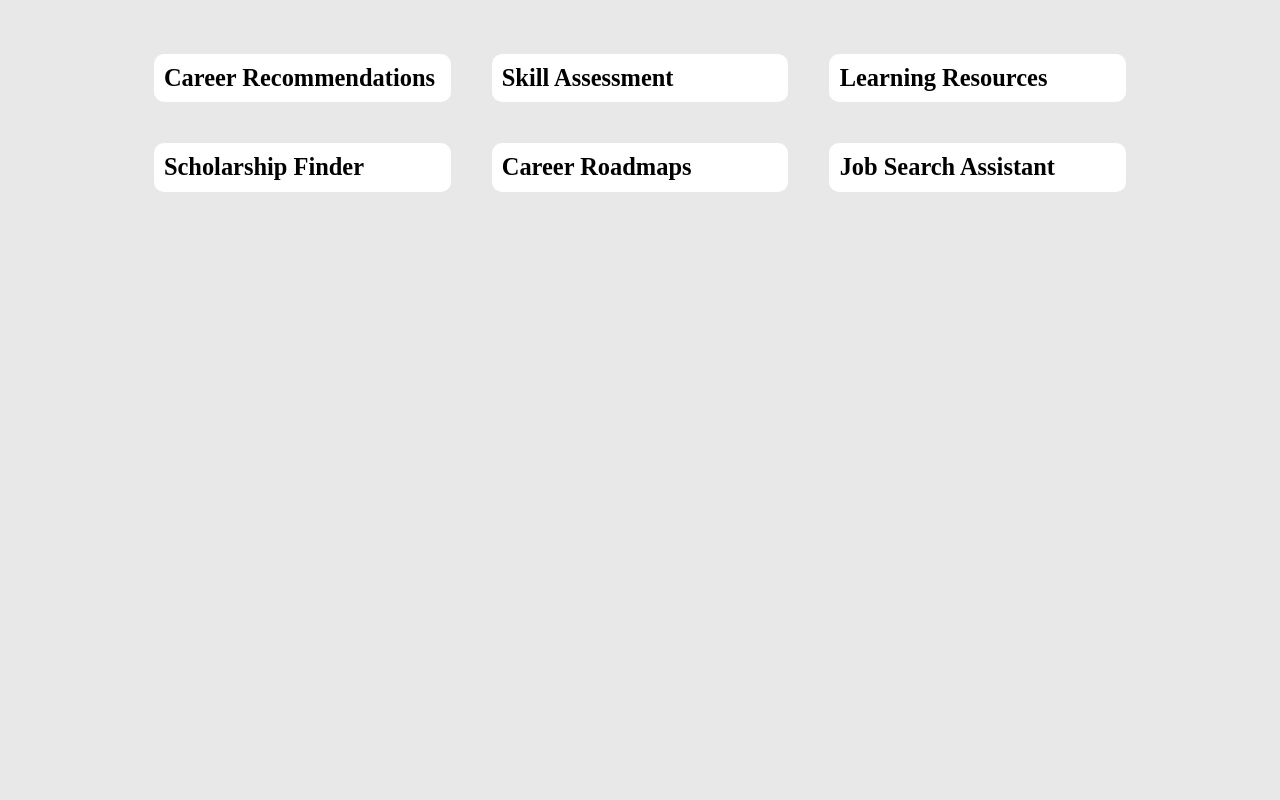
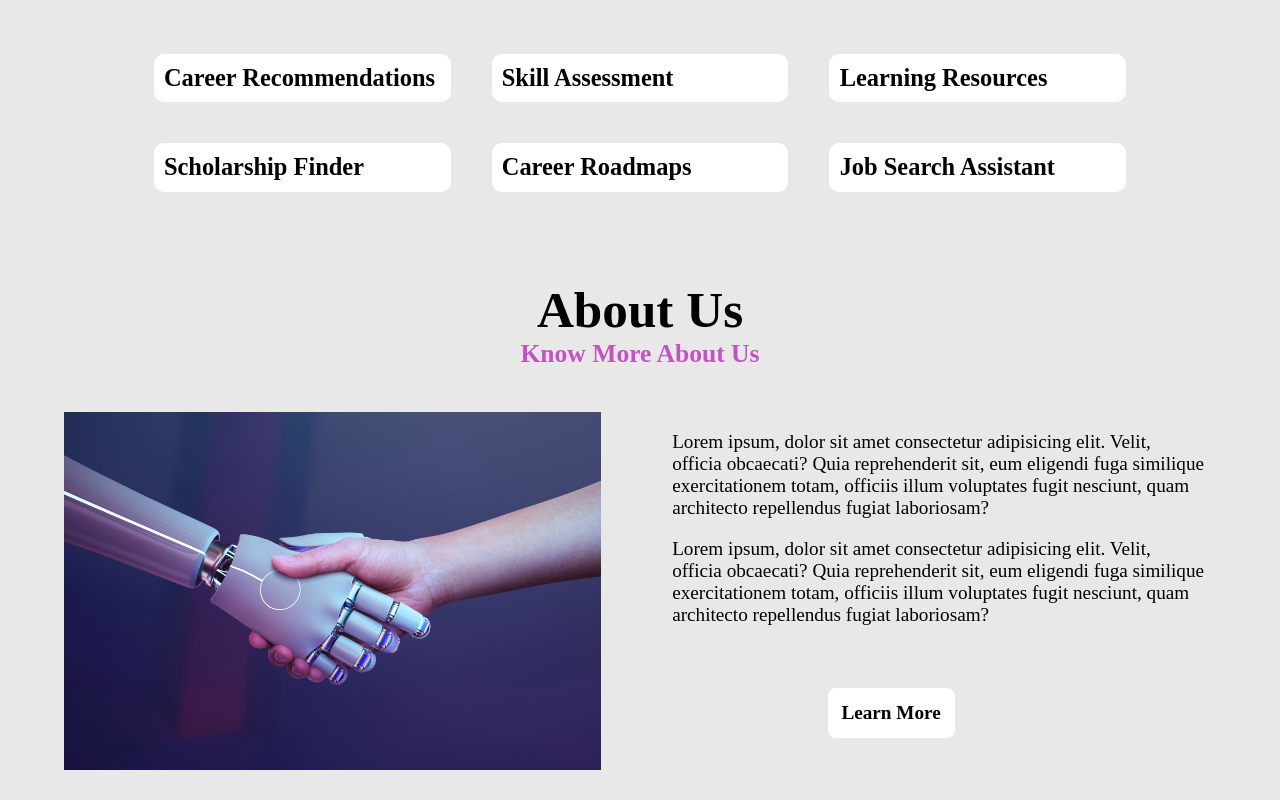
Before and after one commit to Jenanouar55/Career_path_navigator, a React (Create React App) app in the folder frontend/: page / in a window 1280 px wide. Shown: the part 640-1440 px from the top of the page. Before the commit the page ends 852 px from the top, so only its background shows below. Built offline with nearby package versions, Linux system fonts and the light colour scheme.

Commit message:
Added about us section to the home page

```diff
--- a/frontend/src/Pages/Home.jsx
+++ b/frontend/src/Pages/Home.jsx
@@ -1,5 +1,6 @@
 import Hero from "../components/hero/hero"
 import Services from "../components/Services/Services"
+import AboutUs from "../components/AboutUs/AboutUs"
 import React from 'react'
 
 const Home = () => {
@@ -8,6 +9,7 @@ const Home = () => {
         <section>
             <Hero />
             <Services />
+            <AboutUs />
         </section>
     </div>
   )
--- a/frontend/src/components/AboutUs/AboutUs.css
+++ b/frontend/src/components/AboutUs/AboutUs.css
@@ -0,0 +1,53 @@
+.aboutus{
+    padding: 2% 5%;
+}
+
+.aboutus .aboutus_header{
+    text-align: center;
+}
+
+.aboutus .aboutus_header h1{
+    font-size: 4vw;
+    margin-bottom: 0;
+}
+
+.aboutus .aboutus_header h5{
+    font-size: 2vw;
+    margin-top: 0;
+    color: rgba(187, 52, 187, 0.829);
+}
+
+.aboutus_section{
+    display: flex;
+}
+
+.aboutus_section img{
+    max-width: 90%;
+}
+
+.aboutus_section .aboutus_text{
+    position: relative;
+}
+.aboutus_section .aboutus_text p{
+    font-size: 1.5vw;
+    padding: 0 2%;
+}
+
+.aboutus_section .aboutus_text a{
+    text-decoration: none;
+    background-color: white;
+    padding: 2.5%;
+    border-radius: 8px;
+    position: absolute;
+    bottom: 10%;
+    left: 30%;
+    text-align: center;
+    color: black;
+    font-weight: 700;
+    font-size: 1.5vw;
+    transition: background-color 1s ease-in-out;
+}
+
+.aboutus_section .aboutus_text a:hover{
+    background-color: rgba(187, 52, 187, 0.637);
+}
--- a/frontend/src/components/AboutUs/AboutUs.jsx
+++ b/frontend/src/components/AboutUs/AboutUs.jsx
@@ -1,5 +1,6 @@
 import React from 'react'
 import "./AboutUs.css"
+import about_image from "../../assets/images/about_us_image.jpg"
 
 const AboutUs = () => {
   return (
@@ -11,12 +12,31 @@ const AboutUs = () => {
 
         <div className="aboutus_section">
             <div className="aboutus_img">
-                <img src="" alt="" />
+                <img src={about_image} alt="About Us Image" />
             </div>
 
             <div className="aboutus_text">
+                <p>
+                Lorem ipsum, dolor sit amet consectetur
+                adipisicing elit. Velit, officia obcaecati?
+                Quia reprehenderit sit, eum eligendi fuga
+                similique exercitationem totam, officiis
+                illum voluptates fugit nesciunt, quam
+                architecto repellendus fugiat laboriosam?
+                </p>
 
+                <p>
+                Lorem ipsum, dolor sit amet consectetur
+                adipisicing elit. Velit, officia obcaecati?
+                Quia reprehenderit sit, eum eligendi fuga
+                similique exercitationem totam, officiis
+                illum voluptates fugit nesciunt, quam
+                architecto repellendus fugiat laboriosam?
+                </p>
+
+                <a href="#">Learn More</a>
             </div>
+
         </div>
     </div>
   )
```
